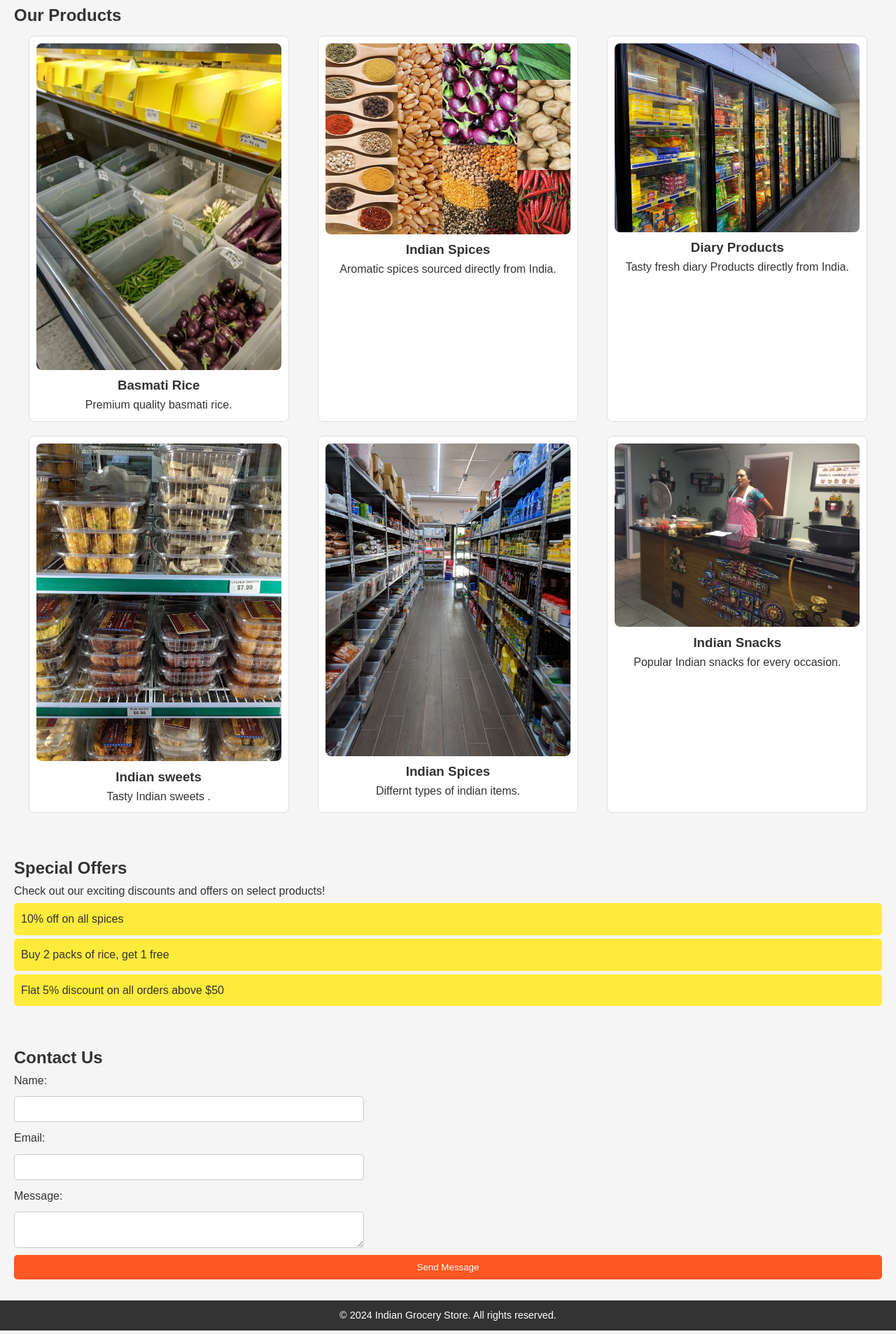
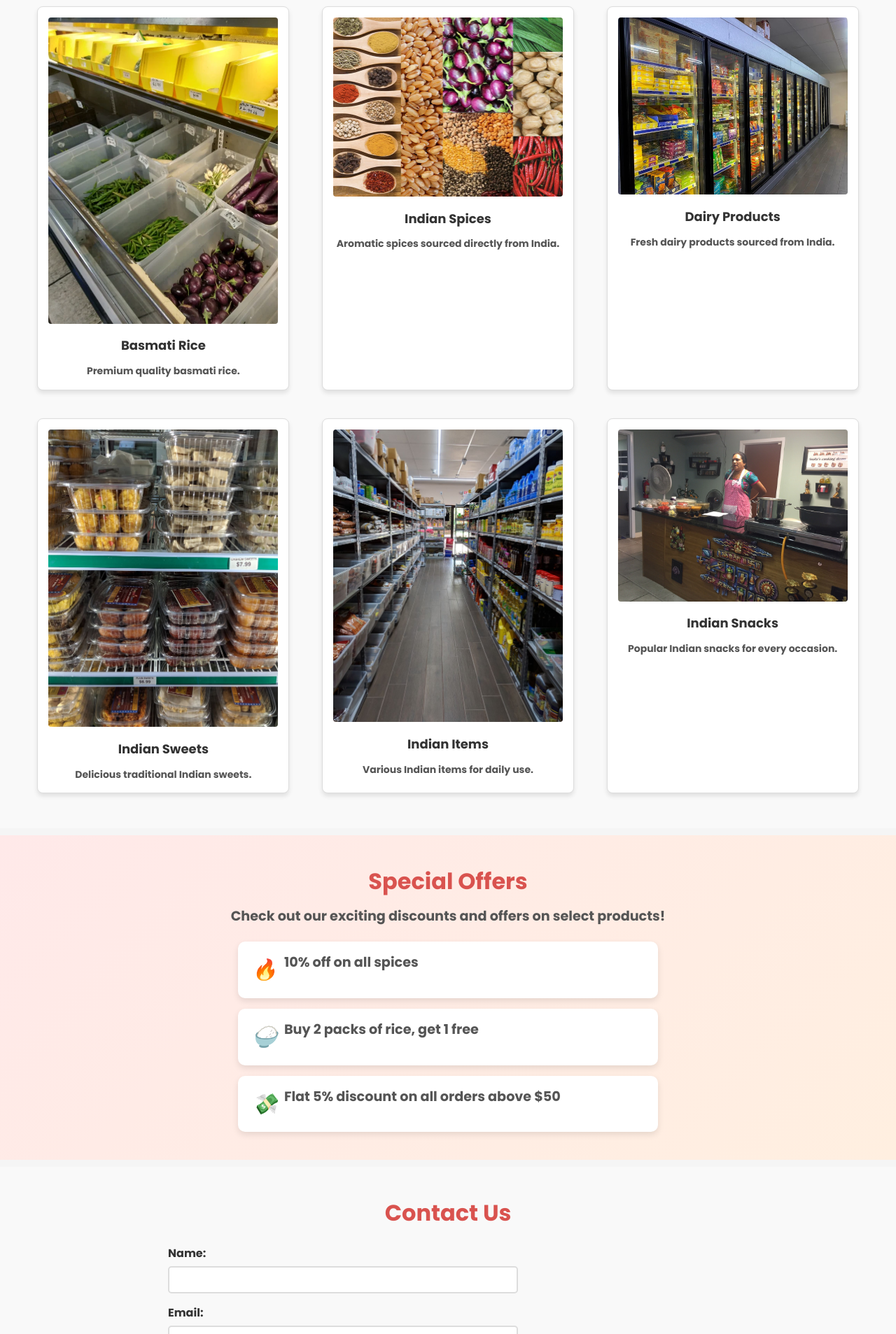
Before and after one commit to MotipalliTharun/bestindia, a plain HTML site: page index.html in a window 1280 px wide. Shown: the part 893-2800 px from the top of the page at 70% size. Drawn offline with Linux system fonts and the light colour scheme.

Commit message:
second commit

```diff
--- a/index.html
+++ b/index.html
@@ -5,7 +5,7 @@
     <meta name="viewport" content="width=device-width, initial-scale=1.0">
     <title>BEST INDIA</title>
     <link rel="stylesheet" href="styles.css">
-
+    <link href="https://fonts.googleapis.com/css2?family=Poppins:wght@700&display=swap" rel="stylesheet">
 </head>
 <body>
 
@@ -23,11 +23,6 @@
             <a href="#about">About Us</a>
             <a href="#contact">Contact</a>
         </nav>
-            <!-- <div class="header-actions">
-                <input type="text" placeholder="Search products..." class="search-bar">
-                <button class="cta-button">Shop Now</button>
-            </div> -->
-        </div>
     </header>
     <section id="about" class="about-section">
         <div class="image-overlay">
@@ -39,7 +34,8 @@
         </div>
     </section>
 
-    <!-- Products Section -->
+
+    <!-- Products Section with Scrollable View and Transition Effects -->
     <section id="products">
         <h2>Our Products</h2>
         <div class="product-container">
@@ -54,59 +50,161 @@
                 <p>Aromatic spices sourced directly from India.</p>
             </div>
             <div class="product">
-                <img src="images/diary.jpg" alt="diary">
-                <h3>Diary Products</h3>
-                <p> Tasty fresh diary Products directly from India.</p>
+                <img src="images/diary.jpg" alt="Dairy">
+                <h3>Dairy Products</h3>
+                <p>Fresh dairy products sourced from India.</p>
             </div>
             <div class="product">
-                <img src="images/sweets.jpg" alt="sweets">
-                <h3>Indian sweets</h3>
-                <p>Tasty Indian sweets .</p>
+                <img src="images/sweets.jpg" alt="Sweets">
+                <h3>Indian Sweets</h3>
+                <p>Delicious traditional Indian sweets.</p>
             </div>
             <div class="product">
                 <img src="images/item.jpg" alt="Indian Items">
-                <h3>Indian Spices</h3>
-                <p>Differnt types of indian items.</p>
+                <h3>Indian Items</h3>
+                <p>Various Indian items for daily use.</p>
             </div>
             <div class="product">
                 <img src="images/indiansnacks.jpg" alt="Indian Snacks">
-
                 <h3>Indian Snacks</h3>
                 <p>Popular Indian snacks for every occasion.</p>
             </div>
-            <!-- Add more products as needed -->
+        </div>
+    </section>
+    <!-- Offers Section -->
+    <section id="offers">
+        <div class="offers-container">
+            <h2>Special Offers</h2>
+            <p>Check out our exciting discounts and offers on select products!</p>
+            <div class="offer-list">
+                <div class="offer-item">
+                    <i class="icon">🔥</i>
+                    <p>10% off on all spices</p>
+                </div>
+                <div class="offer-item">
+                    <i class="icon">🍚</i>
+                    <p>Buy 2 packs of rice, get 1 free</p>
+                </div>
+                <div class="offer-item">
+                    <i class="icon">💸</i>
+                    <p>Flat 5% discount on all orders above $50</p>
+                </div>
+            </div>
         </div>
     </section>
 
-    <!-- Offers Section -->
-    <section id="offers">
-        <h2>Special Offers</h2>
-        <p>Check out our exciting discounts and offers on select products!</p>
-        <ul>
-            <li>10% off on all spices</li>
-            <li>Buy 2 packs of rice, get 1 free</li>
-            <li>Flat 5% discount on all orders above $50</li>
-        </ul>
+    <section id="contact">
+        <div class="contact-container">
+            <h2>Contact Us</h2>
+            <form>
+                <div class="form-group">
+                    <label for="name">Name:</label>
+                    <input type="text" id="name" name="name" required>
+                </div>
+                <div class="form-group">
+                    <label for="email">Email:</label>
+                    <input type="email" id="email" name="email" required>
+                </div>
+                <div class="form-group">
+                    <label for="message">Message:</label>
+                    <textarea id="message" name="message" required></textarea>
+                </div>
+                <button type="submit" class="cta-button">Send Message</button>
+            </form>
+            <div class="contact-poster">
+                <h3>Get in Touch!</h3>
+                <p>If you have any questions, feel free to reach out to us.</p>
+                <p><strong>Phone:</strong> +1 234 567 890</p>
+                <p><strong>Email:</strong> info@bestindia.com</p>
+            </div>
+        </div>
     </section>
 
-    <!-- Contact Section -->
-    <section id="contact">
-        <h2>Contact Us</h2>
-        <form>
-            <label for="name">Name:</label>
-            <input type="text" id="name" name="name" required>
-            <label for="email">Email:</label>
-            <input type="email" id="email" name="email" required>
-            <label for="message">Message:</label>
-            <textarea id="message" name="message" required></textarea>
-            <button type="submit">Send Message</button>
-        </form>
-    </section>
+    <!-- Add CSS for Scrollable Products with Transitions -->
+    <style>
+        /* General styling */
+        body, h1, h2, h3, p {
+            font-family: 'Poppins', sans-serif;
+            margin: 0;
+            padding: 0;
 
-    <!-- Footer Section -->
-    <footer>
-        <p>&copy; 2024 Indian Grocery Store. All rights reserved.</p>
-    </footer>
+        }
+
+        .header {
+            display: flex;
+            justify-content: space-between;
+            align-items: center;
+            padding: 10px 20px;
+
+            box-shadow: 0 4px 8px rgba(0,0,0,0.1);
+        }
+
+        .logo h1 {
+            font-size: 28px;
+            font-weight: 700;
+        }
+
+        .nav a {
+            margin: 0 15px;
+
+            text-decoration: none;
+        }
+
+        #products {
+            padding: 20px;
+            background-color: #f9f9f9;
+        }
+
+        /* Scrollable product container */
+        .product-container {
+            display: flex;
+            overflow-x: auto;
+            gap: 20px;
+            padding: 20px;
+            scroll-snap-type: x mandatory;
+        }
+
+        .product {
+            min-width: 200px;
+            flex: 0 0 auto;
+            scroll-snap-align: start;
+            padding: 15px;
+            background-color: #fff;
+            border: 1px solid #ddd;
+            border-radius: 8px;
+            box-shadow: 0 4px 6px rgba(0,0,0,0.1);
+            text-align: center;
+            transition: transform 0.3s ease, box-shadow 0.3s ease;
+        }
+
+        /* Transition on hover */
+        .product:hover {
+            transform: scale(1.05);
+            box-shadow: 0 8px 12px rgba(0,0,0,0.2);
+        }
+
+        .product img {
+            width: 100%;
+            height: auto;
+            border-radius: 4px;
+            transition: transform 0.3s ease;
+        }
+
+        /* Image zoom effect */
+        .product:hover img {
+            transform: scale(1.1);
+        }
+
+        .product h3 {
+            font-size: 18px;
+            margin: 10px 0;
+        }
+
+        .product p {
+            font-size: 14px;
+            color: #555;
+        }
+    </style>
 
 </body>
 </html>
--- a/styles.css
+++ b/styles.css
@@ -44,6 +44,7 @@ body {
      /* Text color */
     font-size: 36px;
     font-weight: bold;
+    font-family: 'Poppins', sans-serif;
     text-align: center;
     /* Add white outline using multiple shadows */
     text-shadow:
@@ -280,3 +281,161 @@ footer {
     color: #fff;
     font-size: 0.9em;
 }
+ /* Offers Section Styles */
+ #offers {
+    background: linear-gradient(135deg, #ffe9e9, #ffefe0);
+    padding: 40px 20px;
+    text-align: center;
+    color: #333;
+}
+
+.offers-container {
+    max-width: 800px;
+    margin: 0 auto;
+}
+
+#offers h2 {
+    font-size: 2em;
+    margin-bottom: 10px;
+    color: #d9534f;
+    font-weight: bold;
+}
+
+#offers p {
+    font-size: 1.2em;
+    margin-bottom: 20px;
+    color: #555;
+}
+
+.offer-list {
+    display: flex;
+    flex-direction: column;
+    gap: 15px;
+    align-items: center;
+}
+
+/* Offer Items with Hover Effect */
+.offer-item {
+    display: flex;
+    align-items: center;
+    gap: 10px;
+    padding: 15px 20px;
+    background: #fff;
+    border-radius: 10px;
+    box-shadow: 0 4px 10px rgba(0,0,0,0.1);
+    transition: transform 0.3s ease, box-shadow 0.3s ease;
+    max-width: 600px;
+    width: 100%;
+    text-align: left;
+}
+
+.offer-item:hover {
+    transform: translateY(-5px);
+    box-shadow: 0 8px 15px rgba(0, 0, 0, 0.2);
+}
+
+/* Icon Styling */
+.offer-item .icon {
+    font-size: 1.8em;
+    color: #d9534f;
+    transition: transform 0.3s ease;
+}
+
+.offer-item:hover .icon {
+    transform: scale(1.2);
+}
+
+.offer-item p {
+    margin: 0;
+    font-size: 1.1em;
+    color: #333;
+    font-weight: 500;
+}
+/* Contact Section Styles */
+#contact {
+    background: #f9f9f9;
+    padding: 40px 20px;
+    text-align: center;
+}
+
+.contact-container {
+    max-width: 800px;
+    margin: 0 auto;
+}
+
+#contact h2 {
+    font-size: 2em;
+    margin-bottom: 20px;
+    color: #d9534f;
+}
+
+form {
+    display: flex;
+    flex-direction: column;
+    gap: 15px;
+    margin-bottom: 30px;
+}
+
+.form-group {
+    display: flex;
+    flex-direction: column;
+    align-items: flex-start;
+}
+
+label {
+    font-weight: bold;
+    margin-bottom: 5px;
+    color: #333;
+}
+
+input, textarea {
+    width: 100%;
+    padding: 10px;
+    border: 2px solid #ddd;
+    border-radius: 5px;
+    transition: border-color 0.3s ease, box-shadow 0.3s ease;
+}
+
+input:focus, textarea:focus {
+    border-color: #d9534f;
+    box-shadow: 0 0 5px rgba(217, 83, 79, 0.5);
+}
+
+button.cta-button {
+    padding: 10px 15px;
+    background-color: #d9534f;
+    color: #fff;
+    border: none;
+    border-radius: 5px;
+    cursor: pointer;
+    transition: background-color 0.3s ease, transform 0.3s ease;
+}
+
+button.cta-button:hover {
+    background-color: #c9302c;
+    transform: translateY(-2px);
+}
+
+/* Contact Poster Styles */
+.contact-poster {
+    margin-top: 30px;
+    padding: 20px;
+    background: #fff;
+    border-radius: 10px;
+    box-shadow: 0 4px 10px rgba(0, 0, 0, 0.1);
+    transition: transform 0.3s ease;
+}
+
+.contact-poster:hover {
+    transform: scale(1.05);
+}
+
+.contact-poster h3 {
+    margin-bottom: 10px;
+    color: #d9534f;
+}
+
+.contact-poster p {
+    margin: 5px 0;
+    color: #555;
+}
```
Lines whose indentation alone changed are shown as unchanged.
